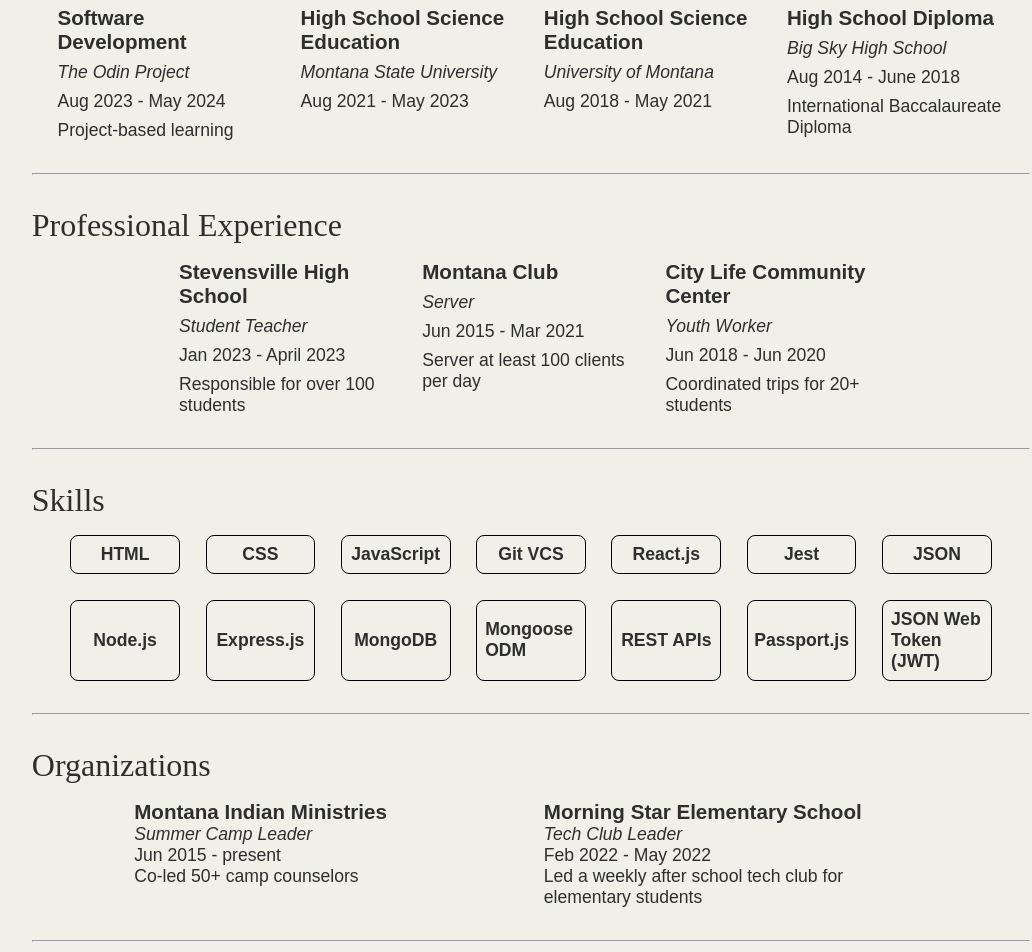
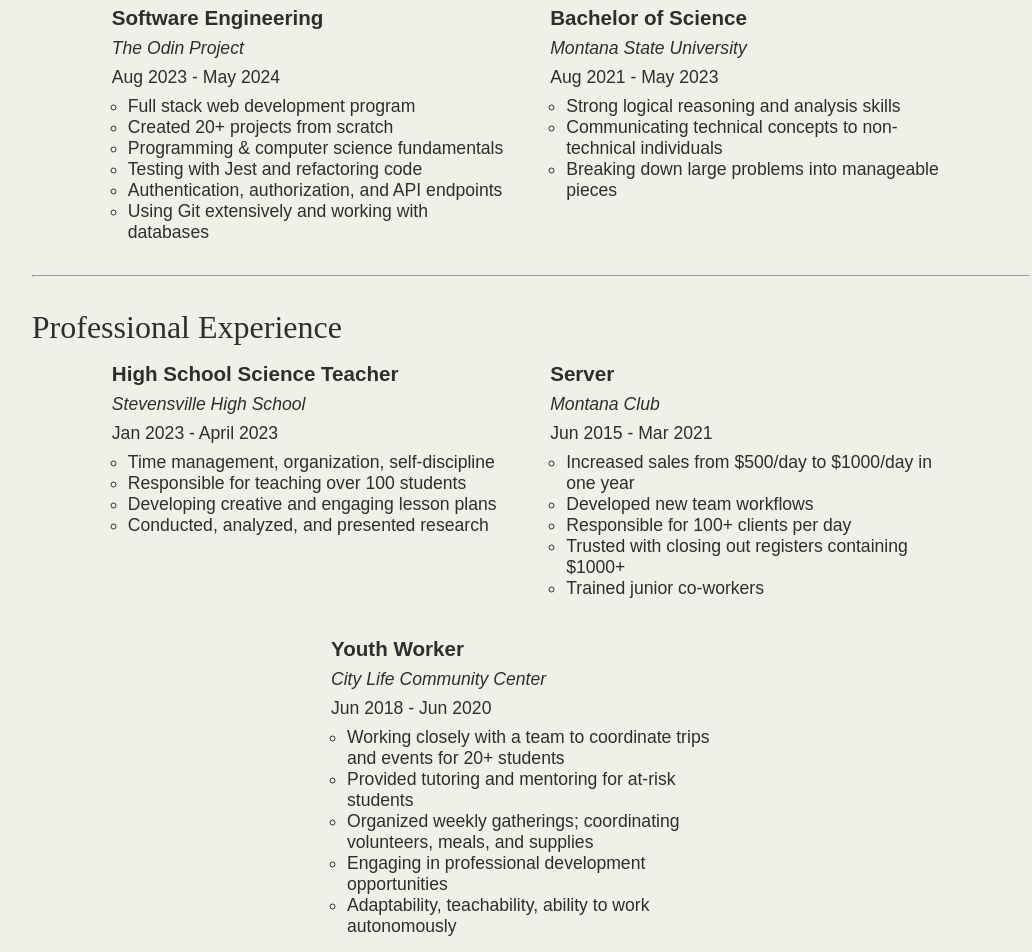
Before and after one commit to djcrago/personal-website, a React (Vite) app: page /resume in a window 1280 px wide. Shown: the part 240-1192 px from the top of the page, without its empty margins (109-1141 px from the left). Built offline with nearby package versions, Linux system fonts and the light colour scheme.

Commit message:
Update resume page content

```diff
--- a/src/components/ResumePage/ResumePage.jsx
+++ b/src/components/ResumePage/ResumePage.jsx
@@ -19,63 +19,85 @@
       <div className={styles.main}>
         <h2 className={styles.resumeHeader}>Education</h2>
         <ul className={styles.resumeSection}>
-          <li>
-            <h3>Software Development</h3>
+          <li className={styles.sectionItem}>
+            <h3>Software Engineering</h3>
             <p>
               <em>The Odin Project</em>
             </p>
             <p>Aug 2023 - May 2024</p>
-            <p>Project-based learning</p>
+            <ul>
+              <li>Full stack web development program</li>
+              <li>Created 20+ projects from scratch</li>
+              <li>Programming & computer science fundamentals</li>
+              <li>Testing with Jest and refactoring code</li>
+              <li>Authentication, authorization, and API endpoints</li>
+              <li>Using Git extensively and working with databases</li>
+            </ul>
           </li>
-          <li>
-            <h3>High School Science Education</h3>
+          <li className={styles.sectionItem}>
+            <h3>Bachelor of Science</h3>
             <p>
               <em>Montana State University</em>
             </p>
             <p>Aug 2021 - May 2023</p>
-          </li>
-          <li>
-            <h3>High School Science Education</h3>
-            <p>
-              <em>University of Montana</em>
-            </p>
-            <p>Aug 2018 - May 2021</p>
-          </li>
-          <li>
-            <h3>High School Diploma</h3>
-            <p>
-              <em>Big Sky High School</em>
-            </p>
-            <p>Aug 2014 - June 2018</p>
-            <p>International Baccalaureate Diploma</p>
+            <ul>
+              <li>Strong logical reasoning and analysis skills</li>
+              <li>
+                Communicating technical concepts to non-technical individuals
+              </li>
+              <li>Breaking down large problems into manageable pieces</li>
+            </ul>
           </li>
         </ul>
         <hr />
         <h2 className={styles.resumeHeader}>Professional Experience</h2>
         <ul className={styles.resumeSection}>
-          <li>
-            <h3>Stevensville High School</h3>
+          <li className={styles.sectionItem}>
+            <h3>High School Science Teacher</h3>
             <p>
-              <em>Student Teacher</em>
+              <em>Stevensville High School</em>
             </p>
             <p>Jan 2023 - April 2023</p>
-            <p>Responsible for over 100 students</p>
+            <ul>
+              <li>Time management, organization, self-discipline</li>
+              <li>Responsible for teaching over 100 students</li>
+              <li>Developing creative and engaging lesson plans</li>
+              <li>Conducted, analyzed, and presented research</li>
+            </ul>
           </li>
-          <li>
-            <h3>Montana Club</h3>
+          <li className={styles.sectionItem}>
+            <h3>Server</h3>
             <p>
-              <em>Server</em>
+              <em>Montana Club</em>
             </p>
             <p>Jun 2015 - Mar 2021</p>
-            <p>Server at least 100 clients per day</p>
+            <ul>
+              <li>Increased sales from $500/day to $1000/day in one year</li>
+              <li>Developed new team workflows</li>
+              <li>Responsible for 100+ clients per day</li>
+              <li>Trusted with closing out registers containing $1000+</li>
+              <li>Trained junior co-workers</li>
+            </ul>
           </li>
-          <li>
-            <h3>City Life Community Center</h3>
+          <li className={styles.sectionItem}>
+            <h3>Youth Worker</h3>
             <p>
-              <em>Youth Worker</em>
+              <em>City Life Community Center</em>
             </p>
             <p>Jun 2018 - Jun 2020</p>
-            <p>Coordinated trips for 20+ students</p>
+            <ul>
+              <li>
+                Working closely with a team to coordinate trips and events for
+                20+ students
+              </li>
+              <li>Provided tutoring and mentoring for at-risk students</li>
+              <li>
+                Organized weekly gatherings; coordinating volunteers, meals, and
+                supplies
+              </li>
+              <li>Engaging in professional development opportunities</li>
+              <li>Adaptability, teachability, ability to work autonomously</li>
+            </ul>
           </li>
         </ul>
         <hr />
@@ -91,29 +113,42 @@
           <li>Node.js</li>
           <li>Express.js</li>
           <li>MongoDB</li>
-          <li>Mongoose ODM</li>
+          <li>Mongoose</li>
           <li>REST APIs</li>
           <li>Passport.js</li>
-          <li>JSON Web Token (JWT)</li>
+          <li>JWT</li>
         </ul>
         <hr />
         <h2 className={styles.resumeHeader}>Organizations</h2>
         <ul className={styles.organizationsSection}>
-          <li className={styles.long}>
+          <li className={styles.sectionItem}>
             <h3>Montana Indian Ministries</h3>
             <p>
               <em>Summer Camp Leader</em>
             </p>
             <p>Jun 2015 - present</p>
-            <p>Co-led 50+ camp counselors</p>
+
+            <ul>
+              <li>Managing and teaching 50+ camp counselors</li>
+              <li>
+                Responsible for the child safety on hikes, swimming, hatchet
+                throwing, etc.
+              </li>
+              <li>Planning and running daily operations</li>
+            </ul>
           </li>
-          <li className={styles.long}>
+          <li className={styles.sectionItem}>
             <h3>Morning Star Elementary School</h3>
             <p>
               <em>Tech Club Leader</em>
             </p>
             <p>Feb 2022 - May 2022</p>
-            <p>Led a weekly after school tech club for elementary students</p>
+            <ul>
+              <li>
+                Teaching elementary students math, science, technology, etc.
+                concepts
+              </li>
+            </ul>
           </li>
         </ul>
         <hr />
--- a/src/components/ResumePage/ResumePage.module.css
+++ b/src/components/ResumePage/ResumePage.module.css
@@ -19,16 +19,20 @@
   display: flex;
   justify-content: center;
   flex-wrap: wrap;
-  gap: 2vw;
+  gap: 3vw;
   list-style: none;
 }
 
-.resumeSection li {
+.sectionItem {
   display: flex;
   flex-direction: column;
   gap: 1vh;
-  width: 35vw;
+  width: 400px;
   min-width: min-content;
+}
+
+.sectionItem > ul {
+  margin-left: 16px;
 }
 
 .skillsSection li {
@@ -38,12 +42,9 @@
   padding: 8px;
   font-weight: 600;
   width: min-content;
-  border: 1px solid #000;
+  border: 1px solid gray;
   border-radius: 8px;
-}
-
-.long {
-  width: 30vw;
+  background-color: rgba(255, 255, 255, 0.5);
 }
 
 .pdfLink {
@@ -58,12 +59,8 @@
   margin: 2vh 0 4vh 0;
 }
 
-@media (min-width: 1200px) {
-  .resumeSection li {
-    width: 17vw;
-  }
-
-  .skillsSection li {
-    width: calc(60vw / 7);
+@media (max-width: 600px) {
+  .resumeItem {
+    width: 70vw;
   }
 }
```
